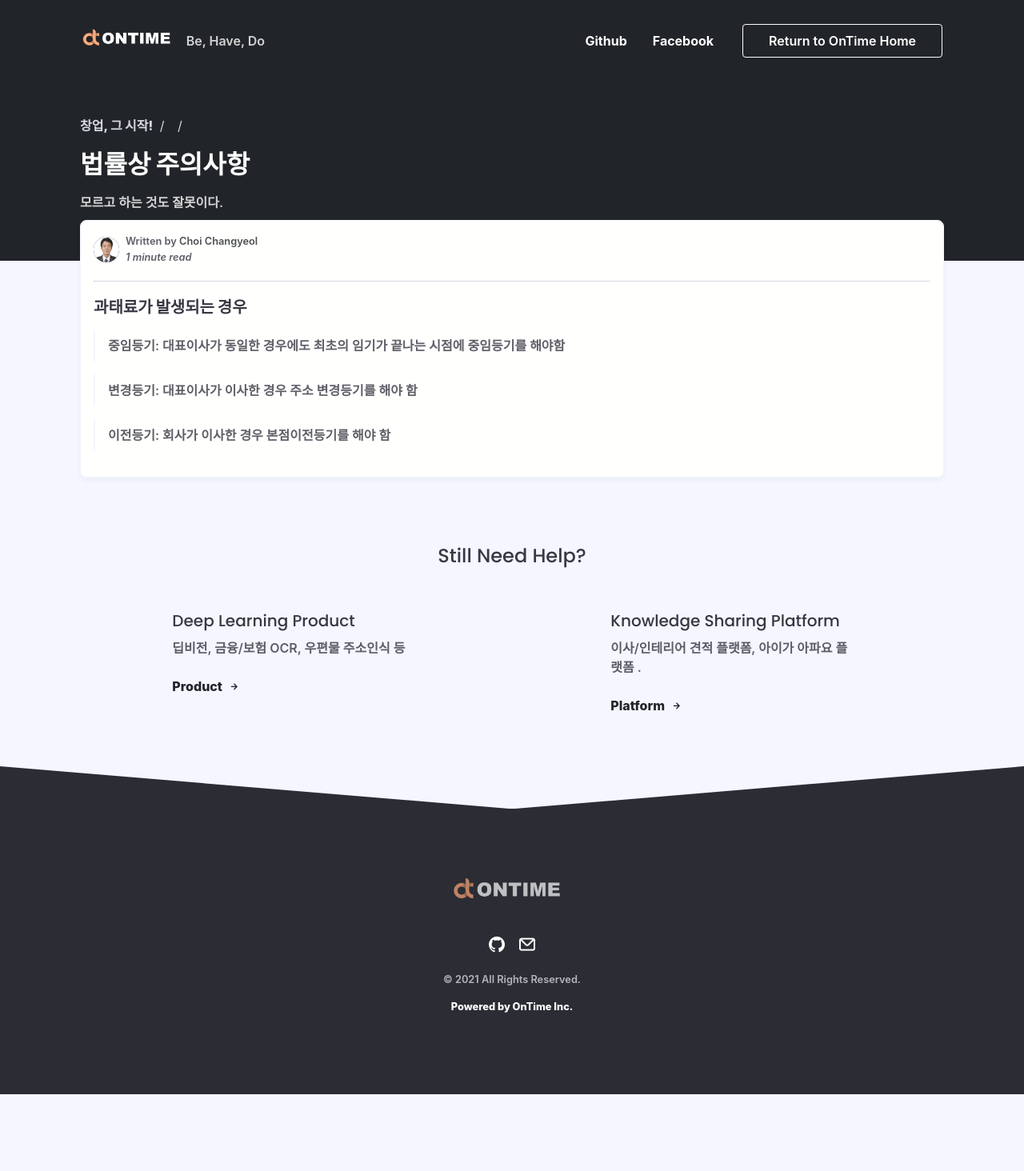
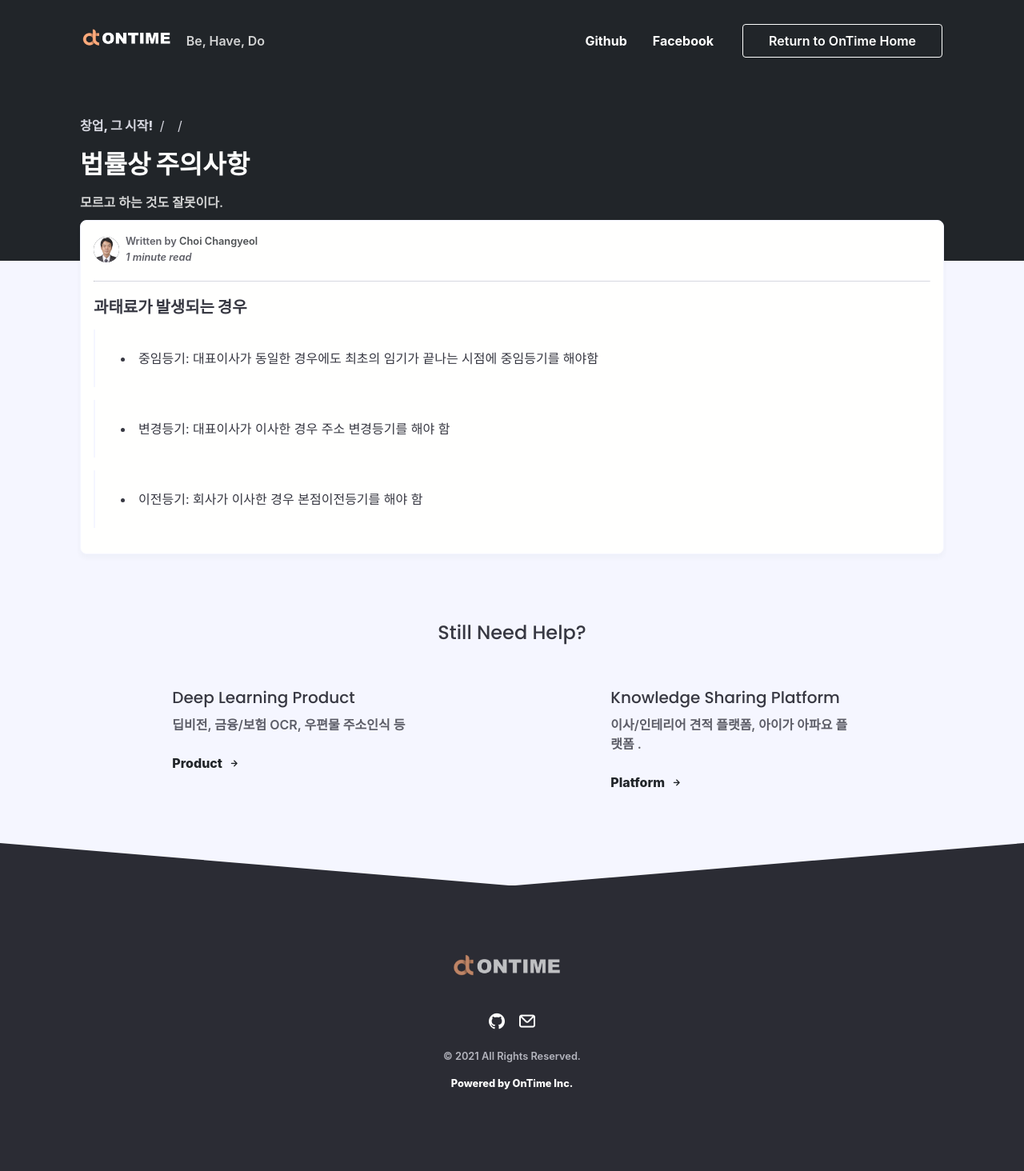
Before and after one commit to ontime-git/ontime-git.github.io, a Jekyll site: the page built from _posts/registration/2021-03-03-Caution-Law.md, in a window 1280 px wide. Shown: the whole page at 80% size. Built offline with Jekyll 4.4.1, drawn with Linux system fonts in a browser that asks for light colours; nearby versions of some CDN libraries; some web fonts are replaced; comment, search, counter and statistics services are not loaded; before the commit the page ends 1368 px from its top, so only the background shows below that.

```diff
--- a/_posts/registration/2021-03-03-Caution-Law.md
+++ b/_posts/registration/2021-03-03-Caution-Law.md
@@ -12,8 +12,8 @@ published: true
 
 ##### **과태료가 발생되는 경우**
 
-> 중임등기: 대표이사가 동일한 경우에도 최초의 임기가 끝나는 시점에 중임등기를 해야함
+> - 중임등기: 대표이사가 동일한 경우에도 최초의 임기가 끝나는 시점에 중임등기를 해야함
 
-> 변경등기: 대표이사가 이사한 경우 주소 변경등기를 해야 함
+> - 변경등기: 대표이사가 이사한 경우 주소 변경등기를 해야 함
 
-> 이전등기: 회사가 이사한 경우 본점이전등기를 해야 함
+> - 이전등기: 회사가 이사한 경우 본점이전등기를 해야 함
```
